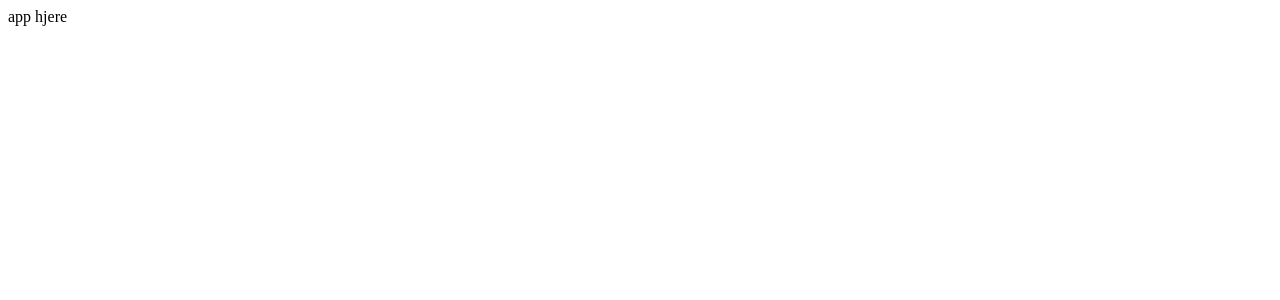
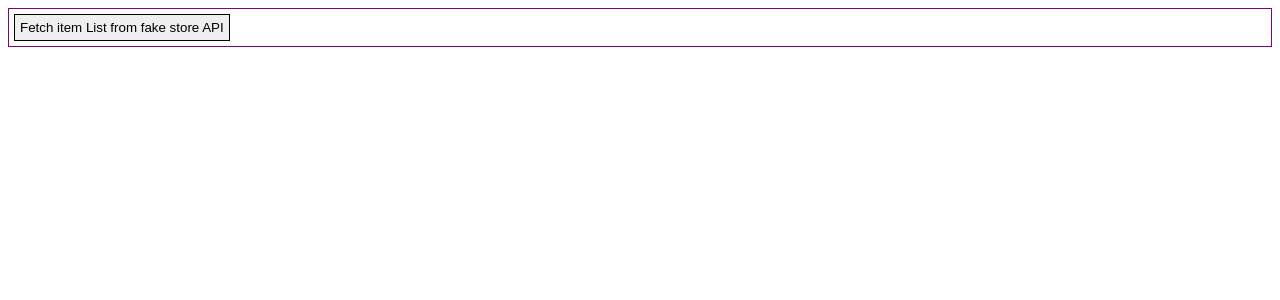
Before and after one commit to floccoclaudio/06-tsx-async, a React (Create React App) app: page / in a window 1280 px wide. Shown: the top 300 px of the page. Built offline with nearby package versions, Linux system fonts and the light colour scheme.

Commit message:
first commit for dev branch , moving to branch for git exercise aswell

```diff
--- a/src/App.tsx
+++ /dev/null
@@ -1,6 +0,0 @@
-import React from 'react';
-
-function App() {
-  return <div>app hjere</div>
-}
-export default App;
--- /dev/null
+++ b/src/components/App.tsx
@@ -0,0 +1,25 @@
+import React from 'react'
+import styled from 'styled-components'
+import { BrowserRouter, Switch, Route } from 'react-router-dom'
+import Shop from './Shop'
+// import Navbar from './Navbar'
+const StyledAppWrapper = styled('div')`
+  border: 1px solid purple;
+  padding: 5px;
+`
+
+const App: React.FC = () => {
+    return (
+        <BrowserRouter>
+            <StyledAppWrapper>
+                <Switch>
+                    <Route path="/" exact>
+                        <Shop />
+                    </Route>
+                </Switch>
+            </StyledAppWrapper>
+        </BrowserRouter>
+    )
+}
+
+export default App
--- /dev/null
+++ b/src/components/Shop.tsx
@@ -0,0 +1,15 @@
+import React from 'react'
+import styled from 'styled-components'
+
+const StyledButton = styled('button')`
+border:1px solid black;
+padding:5px;`
+
+
+const Shop = () => {
+    return (
+        <StyledButton>Fetch item List from fake store API</StyledButton>
+    )
+}
+
+export default Shop
--- a/src/index.tsx
+++ b/src/index.tsx
@@ -1,9 +1,8 @@
 import React from 'react';
 import ReactDOM from 'react-dom';
-import App from './App';
 import { store } from './app/store';
 import { Provider } from 'react-redux';
-
+import App from './components/App'
 ReactDOM.render(
 
   <Provider store={store}>
```
